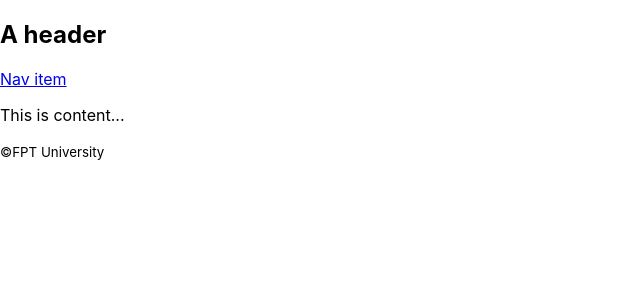
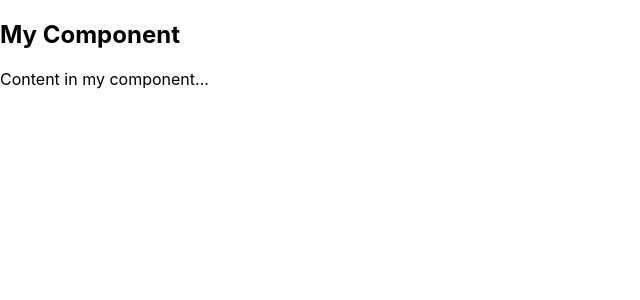
Before and after one commit to ITPROVN86/fer202m-fptuniversity, a React (Create React App) app: page / in a window 1280 px wide. Shown: the top 300 px of the page, without its empty margins (0-640 px from the left). Built offline with nearby package versions, Linux system fonts and the light colour scheme.

Commit message:
Creating your own JSX elements

```diff
--- a/src/index.js
+++ b/src/index.js
@@ -1,13 +1,13 @@
 import React from 'react';
 import ReactDOM from 'react-dom/client';
 import './index.css';
-import App from './slot2/UIStructure/App';
+import MyComponent from './slot2/create-jsx-elements/MyComponent';
 import reportWebVitals from './reportWebVitals';
 
 const root = ReactDOM.createRoot(document.getElementById('root'));
 root.render(
   <React.StrictMode>
-    <App />
+    <MyComponent />
   </React.StrictMode>
 );
 
--- /dev/null
+++ b/src/slot2/create-jsx-elements/MyComponent.js
@@ -0,0 +1,13 @@
+import React from "react";
+
+class MyComponent extends React.Component{
+    render(){
+        return(
+            <section>
+                <h1>My Component</h1>
+                <p>Content in my component...</p>
+            </section>
+        )
+    }
+}
+export default MyComponent;
```
